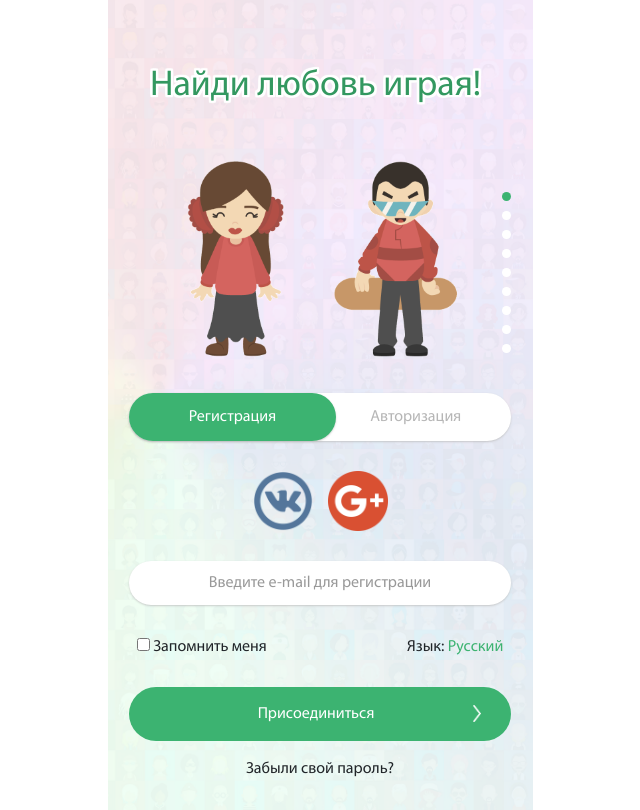
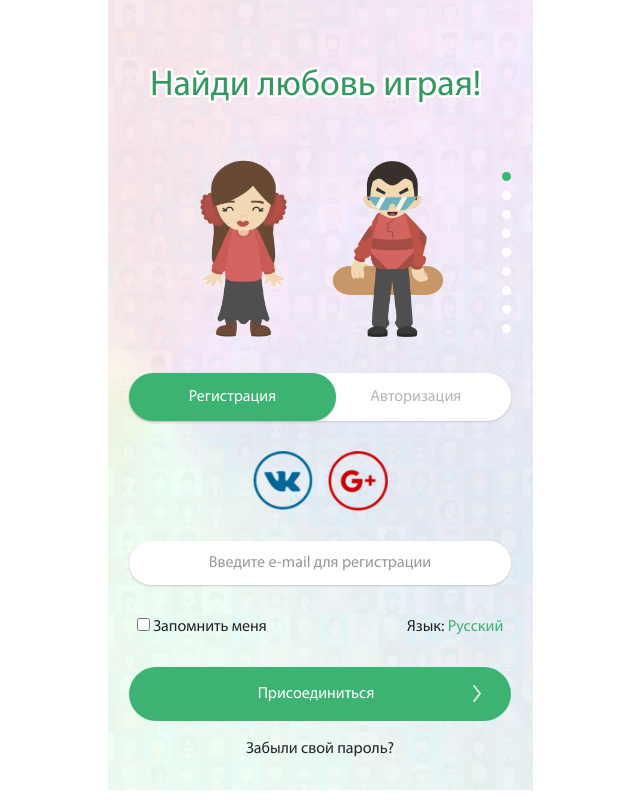
Before and after one commit to it10-ager/acq-play, a Vue app: page /registration in a window 1280 px wide. Shown: the whole page, without its empty margins (320-960 px from the left). Built offline with nearby package versions, Linux system fonts and the light colour scheme.

Commit message:
some changes

```diff
--- a/src/App.vue
+++ b/src/App.vue
@@ -1,5 +1,7 @@
 <template>
 	<div id="app">
+		<!--bg img-->
+		<div class="bg-image"></div>
 		<!-- <nav>
 			<router-link to="/">Home</router-link> |
 			<router-link to="/about">About</router-link>
@@ -25,7 +27,7 @@
 	}
 
 	html, body{
-		height: 100%;
+
 	}
 
 	body {font-family: 'Myriad Pro', sans-serif!important;}
@@ -35,5 +37,17 @@
 		-webkit-font-smoothing: antialiased;
 		-moz-osx-font-smoothing: grayscale;
 		max-width: 425px;
+		position: relative;
+
+		.bg-image {
+			position: absolute;
+			top: 0;
+			left: 0;
+			right: 0;
+			bottom: 0;
+			background-image: url(./assets/img/background/Fon-3.png);
+			background-size: cover;
+			z-index: -1;
+		}
 	}
 </style>
--- a/src/assets/_extend.scss
+++ b/src/assets/_extend.scss
@@ -6,7 +6,6 @@
 	display: flex;
 	flex-direction: column;
 	justify-content: center;
-	height: 100%;
 }
 
 %titleFont {
@@ -41,14 +40,3 @@
 
 	@media screen and (max-width: 385px){font-size: 28px;}
 }
-
-%backgroundImg {
-	position: absolute;
-	top: 0;
-	left: 0;
-	right: 0;
-	bottom: 0;
-	background-image: url(../assets/img/background/Fon-3.png);
-	background-size: cover;
-	z-index: -1;
-}
--- a/src/components/SliderFirst.vue
+++ b/src/components/SliderFirst.vue
@@ -130,7 +130,7 @@
 				.img-slide{
 					display: flex;
 					justify-content: center;
-					>img{height: 210px;}
+					>img{height: 190px;}
 				}
 			}
 		}
--- a/src/views/Authorization.vue
+++ b/src/views/Authorization.vue
@@ -1,8 +1,5 @@
 <template>
 	<div class="search-love">
-		<!--bg img-->
-		<div class="bg-image"></div>
-
 		<!--Slider-->
 		<SliderFirst />
 
@@ -144,8 +141,6 @@
 	.search-love {
 		@extend %mainWrapper;
 		font-size: 16px;
-
-		.bg-image {@extend %backgroundImg;}
 		.title {@extend %titleFont;}
 
 		.registration {
--- a/src/views/Lang.vue
+++ b/src/views/Lang.vue
@@ -1,8 +1,5 @@
 <template>
 	<div class="language-select">
-		<!--bg img-->
-		<div class="bg-image"></div>
-
 		<!--Title for page-->
 		<div class="text-center title">Выберите язык</div>
 
@@ -62,8 +59,6 @@
 		display: flex;
 		flex-direction: column;
 		height: 100vh;
-
-		.bg-image {@extend %backgroundImg;}
 		.title {@extend %titleFont;}
 
 		.lang-content {
--- a/src/views/PassReset.vue
+++ b/src/views/PassReset.vue
@@ -1,8 +1,5 @@
 <template>
 	<div class="search-love">
-		<!--bg img-->
-		<div class="bg-image"></div>
-
 		<!--Slider-->
 		<SliderFirst />
 
@@ -93,8 +90,6 @@
 	.search-love {
 		@extend %mainWrapper;
 		font-size: 16px;
-
-		.bg-image {@extend %backgroundImg;}
 		.title {@extend %titleFont;}
 
 		.input-email {
--- a/src/views/Registration.vue
+++ b/src/views/Registration.vue
@@ -1,8 +1,5 @@
 <template>
 	<div class="search-love">
-		<!--bg img-->
-		<div class="bg-image"></div>
-
 		<!--Slider-->
 		<SliderFirst />
 
@@ -129,8 +126,6 @@
 	.search-love {
 		@extend %mainWrapper;
 		font-size: 16px;
-
-		.bg-image {@extend %backgroundImg;}
 		.title {@extend %titleFont;}
 
 		.registration {
--- a/vue.config.js
+++ b/vue.config.js
@@ -1,4 +1,4 @@
 const { defineConfig } = require('@vue/cli-service')
 module.exports = defineConfig({
-  transpileDependencies: true
+	transpileDependencies: true
 })
```
Also changed, not shown: src/assets/img/elements/logo_google_plus_icon.png, src/assets/img/elements/vk_icon.png.
